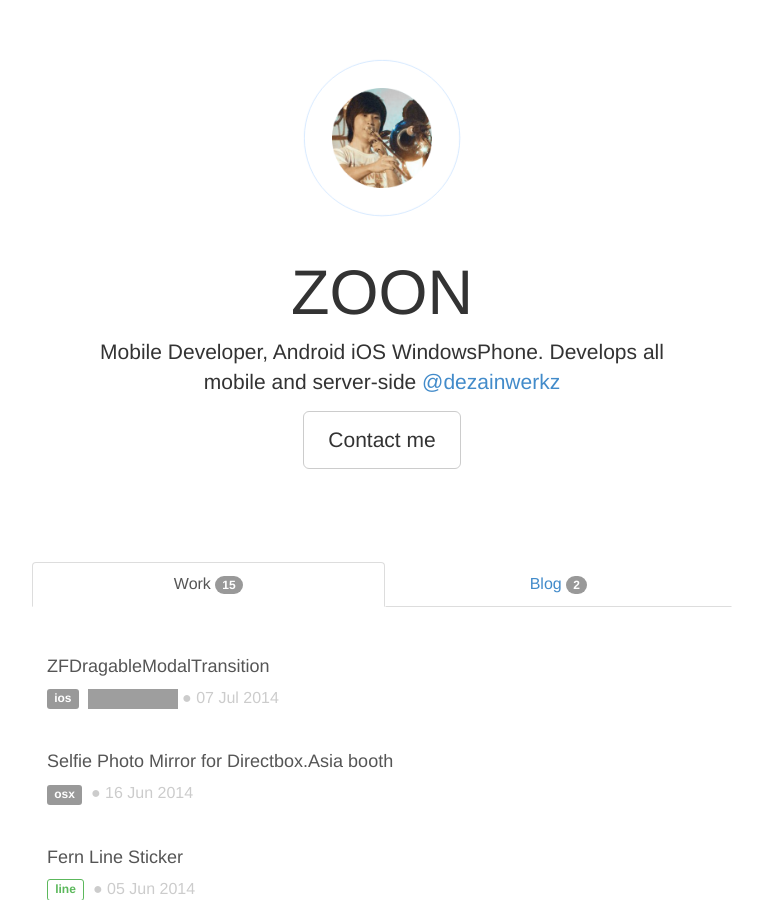
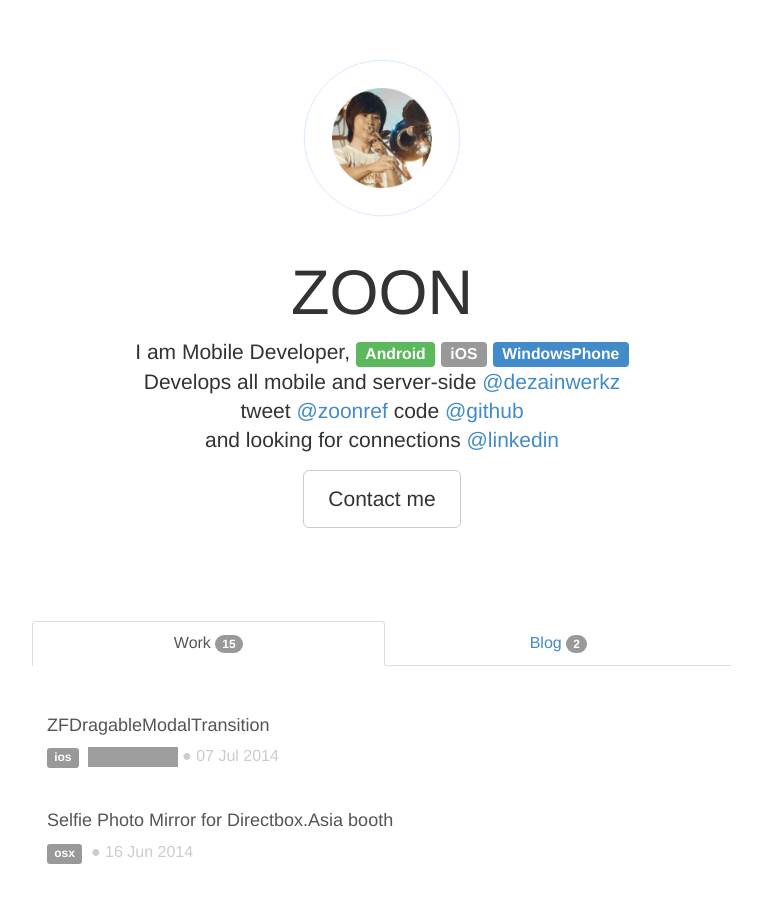
Before and after one commit to zoonooz/zoonooz.github.io, a Jekyll site: the page built from index.html, in a window 1280 px wide and 900 px high. Shown: the whole window, without its empty margins (258-1021 px from the left). Built offline with Jekyll 4.4.1, drawn with Linux system fonts in a browser that asks for light colours; nearby versions of some CDN libraries; Markdown is read by kramdown in place of the engine named in the settings; grey boxes are pictures that could not be loaded.

Commit message:
update info

```diff
--- a/index.html
+++ b/index.html
@@ -10,7 +10,7 @@
     <center><div class="circle-profile"></div></center>
   </div>
   <h1>ZOON</h1>
-  <p class="lead">Mobile Developer, Android iOS WindowsPhone. Develops all mobile and server-side <a href="http://www.dezainwerkz.com/">@dezainwerkz</a></p>
+  <p class="lead">I am Mobile Developer, <span class="label label-success">Android</span> <span class="label label-default">iOS</span> <span class="label label-primary">WindowsPhone</span> <br/>Develops all mobile and server-side <a href="http://www.dezainwerkz.com/">@dezainwerkz</a> <br/>tweet <a href="http://www.twitter.com/zoonref">@zoonref</a> code <a href="http://github.com/zoonooz">@github</a> <br/>and looking for connections <a href="http://th.linkedin.com/in/zoonref/">@linkedin</a></p>
   <p><a class="btn btn-lg btn-default" href="mailto:zoonref@gmail.com" role="button">Contact me</a></p>
 </div>
 
```
